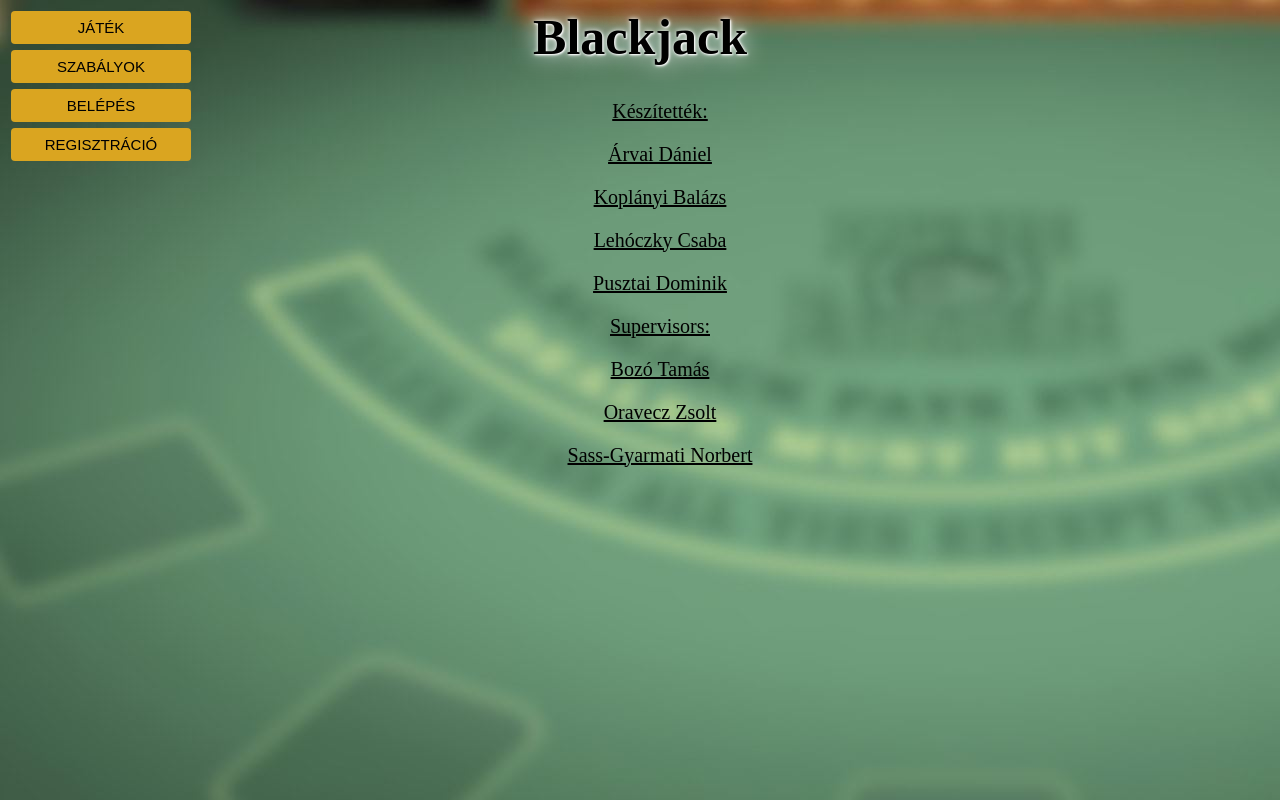
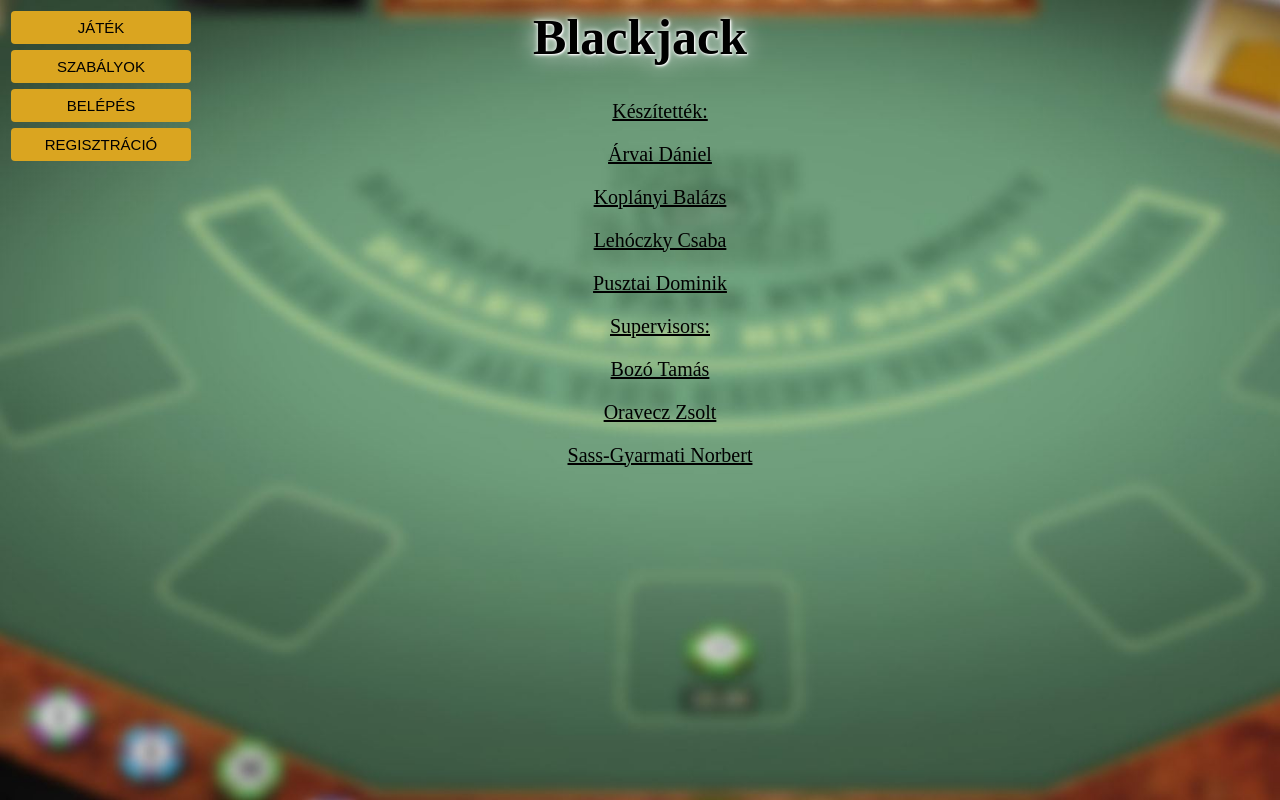
Before and after one commit to PQ653P/AFP1-nagyproject, a PHP site: page /menu.html in a window 1280 px wide. Run offline with PHP 8.4, Linux system fonts and the light colour scheme.

Commit message:
Háttérkép fixálása

```diff
--- a/Code/style.css
+++ b/Code/style.css
@@ -25,6 +25,9 @@ h1{
 
 body{
 	background-image: url('background.jpg');
+	background-repeat: no-repeat;
+    background-attachment: fixed;
+    background-size: cover;
 }
 
 
```
